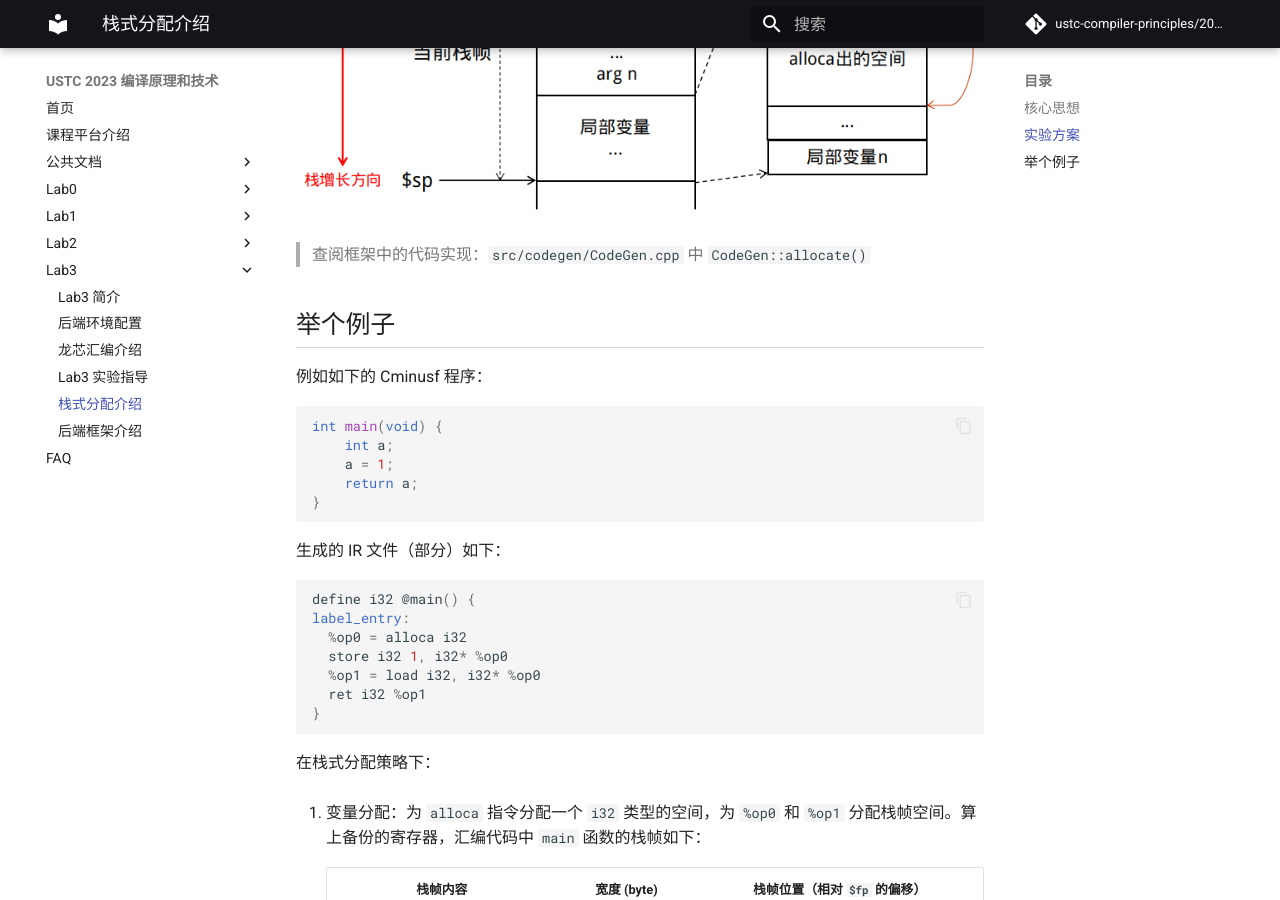
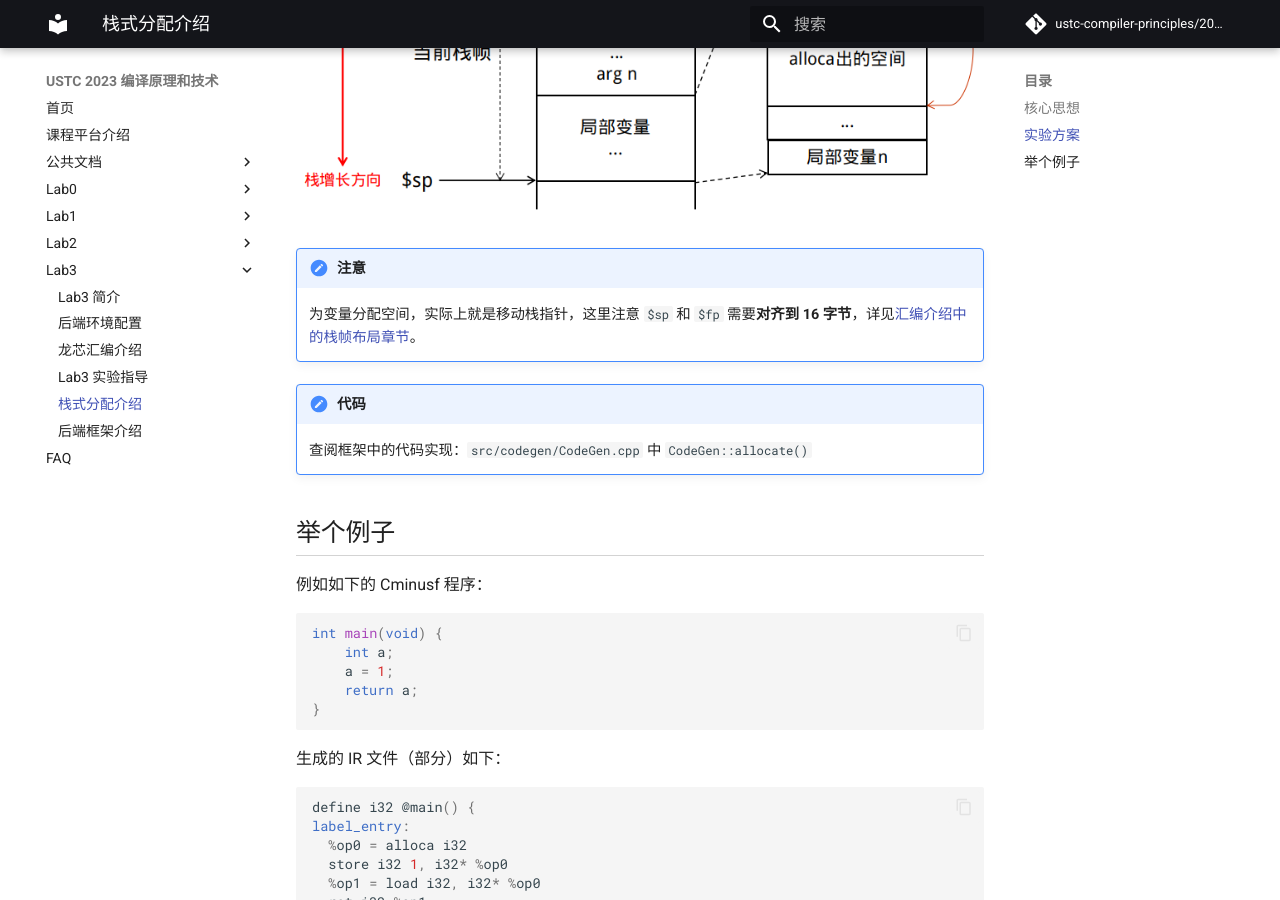
Before and after one commit to ustc-compiler-principles/2023, an MkDocs documentation site: the page built from docs/lab3/stack_allocation.md, in a window 1280 px wide and 900 px high, scrolled down 1195 px. Built offline with MkDocs 1.6.1 and Material for MkDocs 9.7.7, drawn with Linux system fonts in a browser that asks for light colours; comment, search, counter and statistics services are not loaded.

Commit message:
lab3: remind sp align

```diff
--- a/docs/lab3/stack_allocation.md
+++ b/docs/lab3/stack_allocation.md
@@ -17,6 +17,7 @@
 
 而在寄存器分配策略下，变量活跃期间数据都保留在各自的寄存器中，不需要 2.a 的 load 和 2.c 的 store。所以性能上，栈式分配不如寄存器分配，而在实现难度上，栈式分配要简单许多。
 
+
 ## 实验方案
 
 关于变量分配，我们需要为函数中每个变量分配一段栈空间，这个并没有固定的标准，我们提供并已经为你实现好的方案如下：
@@ -31,7 +32,13 @@
 
 ![](figs/stack-frame.png)
 
-> 查阅框架中的代码实现：`src/codegen/CodeGen.cpp` 中 `CodeGen::allocate()`
+!!! note "注意"
+
+    为变量分配空间，实际上就是移动栈指针，这里注意 `$sp` 和 `$fp` 需要**对齐到 16 字节**，详见[汇编介绍中的栈帧布局章节](../common/asm_intro.md/#栈帧布局)。
+
+!!! note "代码"
+
+    查阅框架中的代码实现：`src/codegen/CodeGen.cpp` 中 `CodeGen::allocate()`
 
 ## 举个例子
 
```
